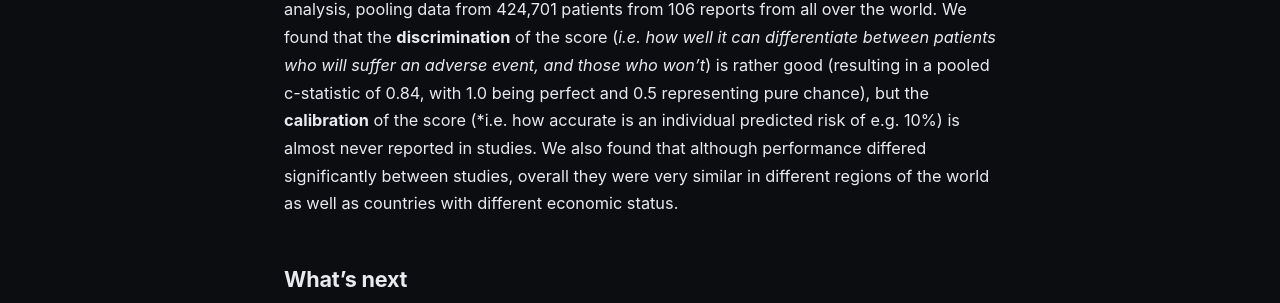
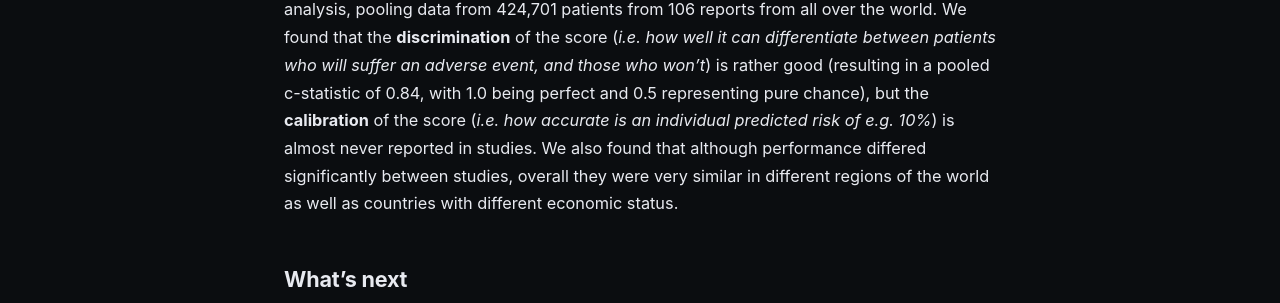
Before and after one commit to viennaclips/viennaclips.github.io, a Jekyll site: the page built from _posts/2026-09-04-notfallsymposium.md, in a window 1280 px wide and 900 px high, scrolled down 703 px. Shown: the part 335-638 px from the top of the window. Built offline with Jekyll 4.4.1, drawn with Linux system fonts in a browser that asks for light colours.

```diff
--- a/_posts/2026-09-04-notfallsymposium.md
+++ b/_posts/2026-09-04-notfallsymposium.md
@@ -18,7 +18,7 @@ Each year, authors of the best abstracts are invited for poral reesentation at t
 Acute chest pain is one of the most common, but also one of the most challenging symptoms in emergency medicine. In most patients, a non-life threatening cause, e.g. musculoskeletal, is found, but in around 6%, moree severe diagnoses, such as acute myocardial infarction, are the cause of symptoms. To assess the risk of individual patients to develop such dangerous diagnoses, scores are frequently being used. One of the most popular ones is the HEART score, developed to predict the risk of major adverse cardiac events within 6 weeks after presentation. It is recommended by international guidelines, and used in EDs throughout the world. Still, its prognostic accuracy has not yet been correctly and systematically evaluated.
 
 Over the last years, members of our team (Bettina, Karina, Maxi N. and Dominik), together with other  co-authors performed a state-of-the-art systematic review and prognostic meta-analysis, pooling data from 424,701 patients from 106 reports from all over the world. We found that the **discrimination** of the score (*i.e. how well it can differentiate between patients who will suffer an adverse
-event, and those who won't*) is rather good (resulting in a pooled c-statistic of 0.84, with 1.0 being perfect and 0.5 representing pure chance), but the **calibration** of the score (*i.e. how accurate is an individual predicted risk of e.g. 10%) is almost never reported in studies. We also found that although performance differed significantly between studies, overall they were very similar in different regions of the world as well as countries with different economic status.
+event, and those who won't*) is rather good (resulting in a pooled c-statistic of 0.84, with 1.0 being perfect and 0.5 representing pure chance), but the **calibration** of the score (*i.e. how accurate is an individual predicted risk of e.g. 10%*) is almost never reported in studies. We also found that although performance differed significantly between studies, overall they were very similar in different regions of the world as well as countries with different economic status.
 
 ## What's next
 
```
